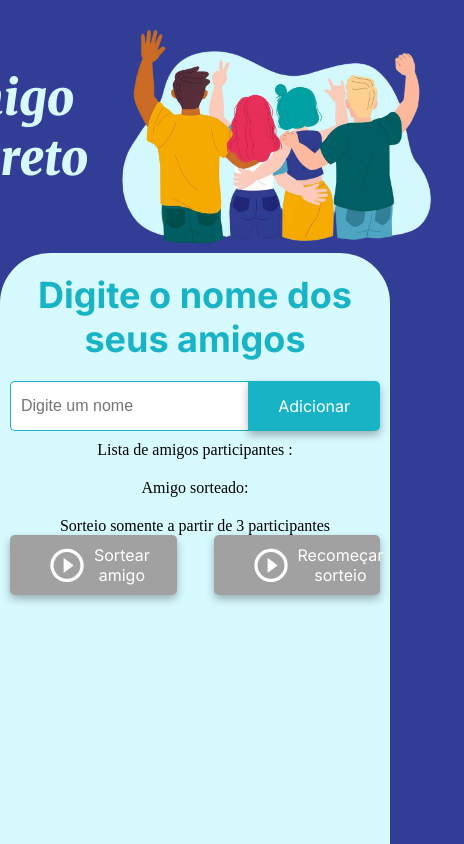
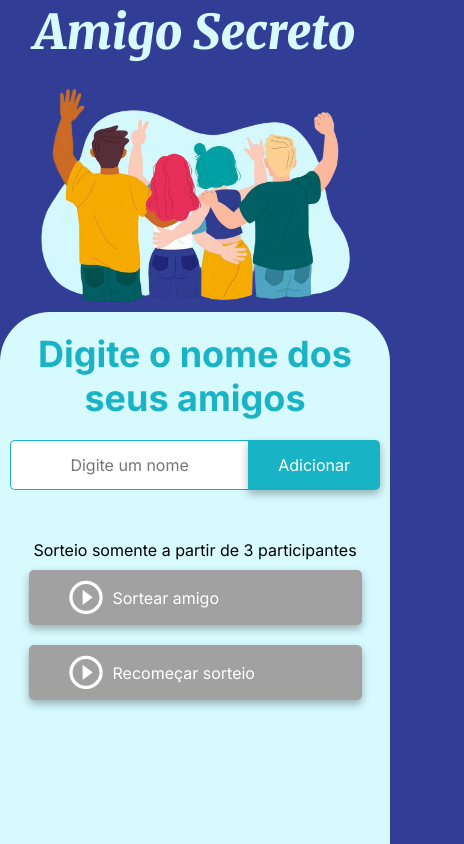
Before and after one commit to devbeafg/challenge-amigo-secreto-alura-one, a plain HTML site: page index.html in a window 390 px wide. Shown: the whole page, 464 px wide, since content can reach past the window. Drawn offline with Linux system fonts and the light colour scheme.

Commit message:
Pontos de responsividade e ocultando subtitulos sem uso

```diff
--- a/app.js
+++ b/app.js
@@ -55,6 +55,7 @@ function listarAmigos() {
     }
     lista.appendChild(itemLista); // insere item no html
   });
+  subtituloLista.innerHTML = "Lista de amigos participantes:";
 }
 
 function habilitarSorteio() {
@@ -90,6 +91,7 @@ function sortearAmigo() {
   }
   itemLista += "</ul>";
 
+  subtituloSorteado.innerHTML = "Amigos sorteados:";
   mensagem.innerHTML = "Não há mais participantes para sortear!";
   habilitarOrNot.setAttribute('disabled', true); // desativa botao sorteio
   amigo.setAttribute('disabled', true); // desativa input
--- a/index.html
+++ b/index.html
@@ -28,9 +28,10 @@
                 <button class="button-add" id="adicionar" onclick="adicionarAmigo()" disabled>Adicionar</button>
             </div>
 
-            <p>Lista de amigos participantes :</p>
-            <ul id="listaAmigos" class="name-list" aria-labelledby="listaAmigos" role="list"></ul>
-            <p>Amigo sorteado:</p>
+            <h3 id="subtituloLista"></h3>
+            <ul id="listaAmigos" class="name-list" aria-labelledby="listaAmigos" role="list">
+            </ul>
+            <h3 id="subtituloSorteado"></h3>
             <ul id="resultado" class="result-list" aria-live="polite"></ul>
 
             <p id="mensagemSorteio"></p>
--- a/style.css
+++ b/style.css
@@ -22,6 +22,8 @@
     margin: 0;
     padding: 0;
     box-sizing: border-box;
+    font-family: "Inter", serif;
+    text-align: center;
 }
 
 body {
@@ -67,6 +69,7 @@ body {
     font-weight: 900;
     font-style: italic;
     color: var(--color-light-blue);
+    text-align: center;
 }
 
 .section-title {
@@ -83,7 +86,7 @@ body {
     display: flex;
     justify-content: center;
     width: 100%;
-    max-width: 650px;
+    max-width: 500px;
     margin: 10px 0;
 }
 
@@ -111,9 +114,10 @@ input::selection{
 
 .button-container {
     width: 100%;
-    max-width: 650px;
+    max-width: 500px;
     display: flex;
     justify-content: space-between;
+
 }
 
 /* Estilos de entrada de texto */
@@ -188,6 +192,7 @@ li {
     background-color: var(--color-primary);
     font-size: 16px;
     border-radius: 5px none;
+    margin: 10px;
 }
 
 button:disabled {
@@ -203,3 +208,20 @@ button:disabled {
 .button-draw:not(:disabled):hover {
     background-color: var(--color-button-hover);
 }
+
+/*Detalhes de responsividade*/
+@media (max-width: 800px) {
+  .header-banner {
+    flex-direction: column;
+}
+}
+
+@media (max-width: 450px) {
+  .button-container {
+    flex-direction: column;
+    align-items: center;
+}
+  .button-draw {
+    width: 90%;
+}
+}
```
